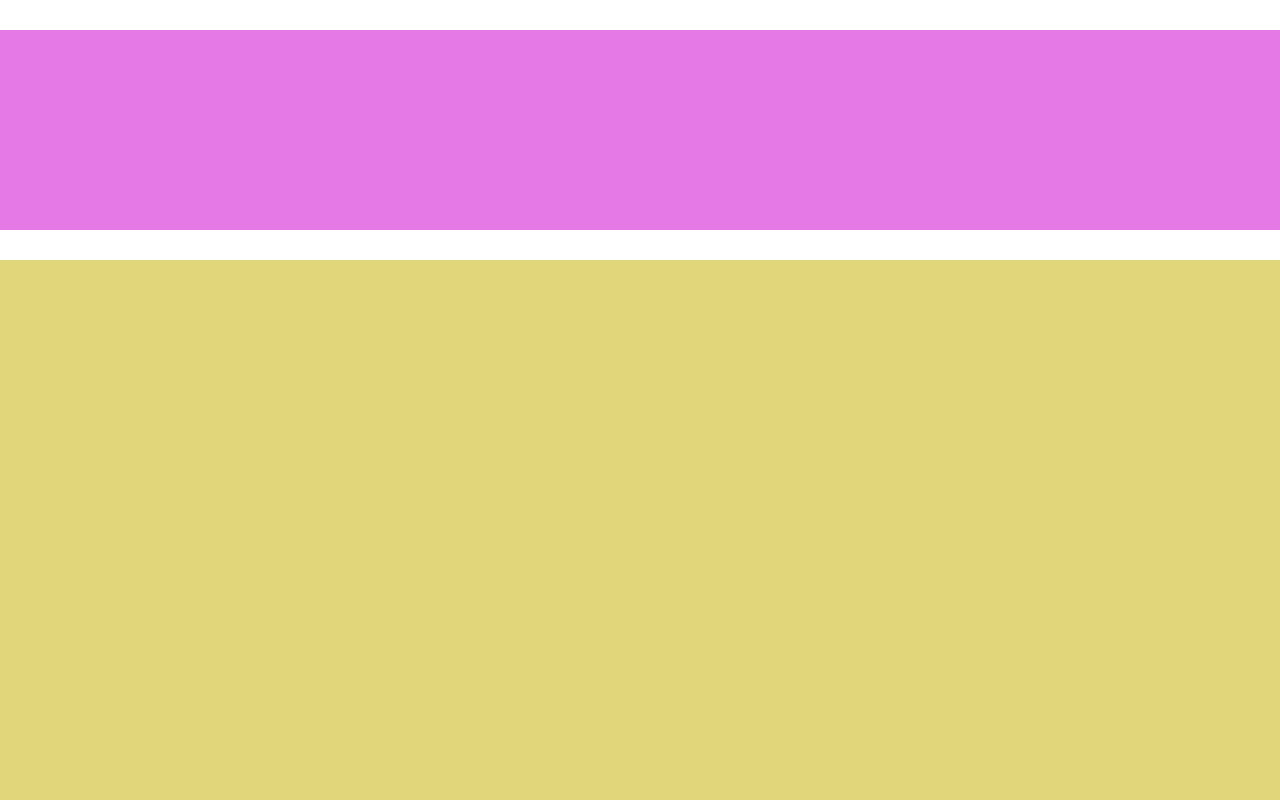
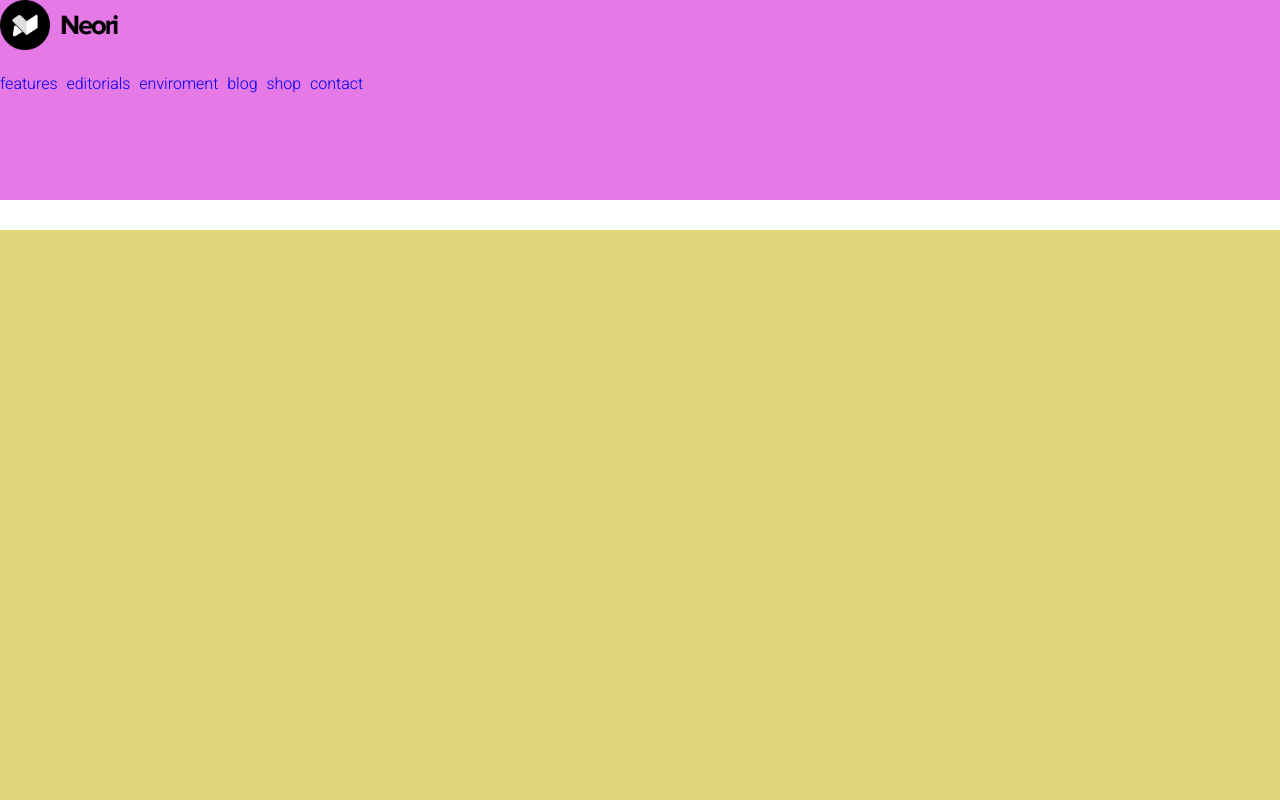
Before and after one commit to RubaCodes/htmlcss-wp, a plain HTML site: page index.html in a window 1280 px wide. Shown: the top 800 px of the page. Drawn offline with Linux system fonts and the light colour scheme.

Commit message:
Importazione fonts e primo style header

```diff
--- a/css/style.css
+++ b/css/style.css
@@ -3,6 +3,7 @@
     margin: 0;
     padding: 0;
     box-sizing: border-box;
+    font-family: 'Roboto', sans-serif;
 }
 
 /* Common */
@@ -14,10 +15,10 @@
 header{
     min-height: 200px;
     background-color: #e579e6;
-    margin: 30px 0;
 }
 
 .placeholder-img{
+    margin-top: 30px;
     min-height: 600px;
     background-color: #e1d67a;
 }
@@ -57,3 +58,16 @@ footer{
     margin-top: 10px;
     margin-bottom: 20px;
 }
+/* barra di navigazione */
+li{
+    display: inline-block;
+    margin-right: 5px;
+}
+li a{
+    text-decoration: none;
+}
+
+.logo{
+    margin-bottom: 20px;
+    height: 50px;
+}
--- a/index.html
+++ b/index.html
@@ -4,13 +4,38 @@
     <meta charset="UTF-8">
     <meta http-equiv="X-UA-Compatible" content="IE=edge">
     <meta name="viewport" content="width=device-width, initial-scale=1.0">
+    <link rel="preconnect" href="https://fonts.googleapis.com">
+    <link rel="preconnect" href="https://fonts.gstatic.com" crossorigin>
+    <link href="https://fonts.googleapis.com/css2?family=Roboto:wght@300&display=swap" rel="stylesheet">
     <link rel="stylesheet" href="css/style.css">
     <title>WP Layout</title>
 </head>
 <body>
     <div class="wrapper">
         <header>
-
+            <img class="logo" src="img/logo.png" alt="logo">
+            <nav>
+                <ul>
+                    <li>
+                        <a href="#">features</a>
+                    </li>
+                    <li>
+                        <a href="#">editorials</a>
+                    </li>
+                    <li>
+                        <a href="#">enviroment</a>
+                    </li>
+                    <li>
+                        <a href="#">blog</a>
+                    </li>
+                    <li>
+                        <a href="#">shop</a>
+                    </li>
+                    <li>
+                        <a href="#">contact</a>
+                    </li>
+                </ul>
+            </nav>
         </header>
         <section class="placeholder-img">
         </section>
```
